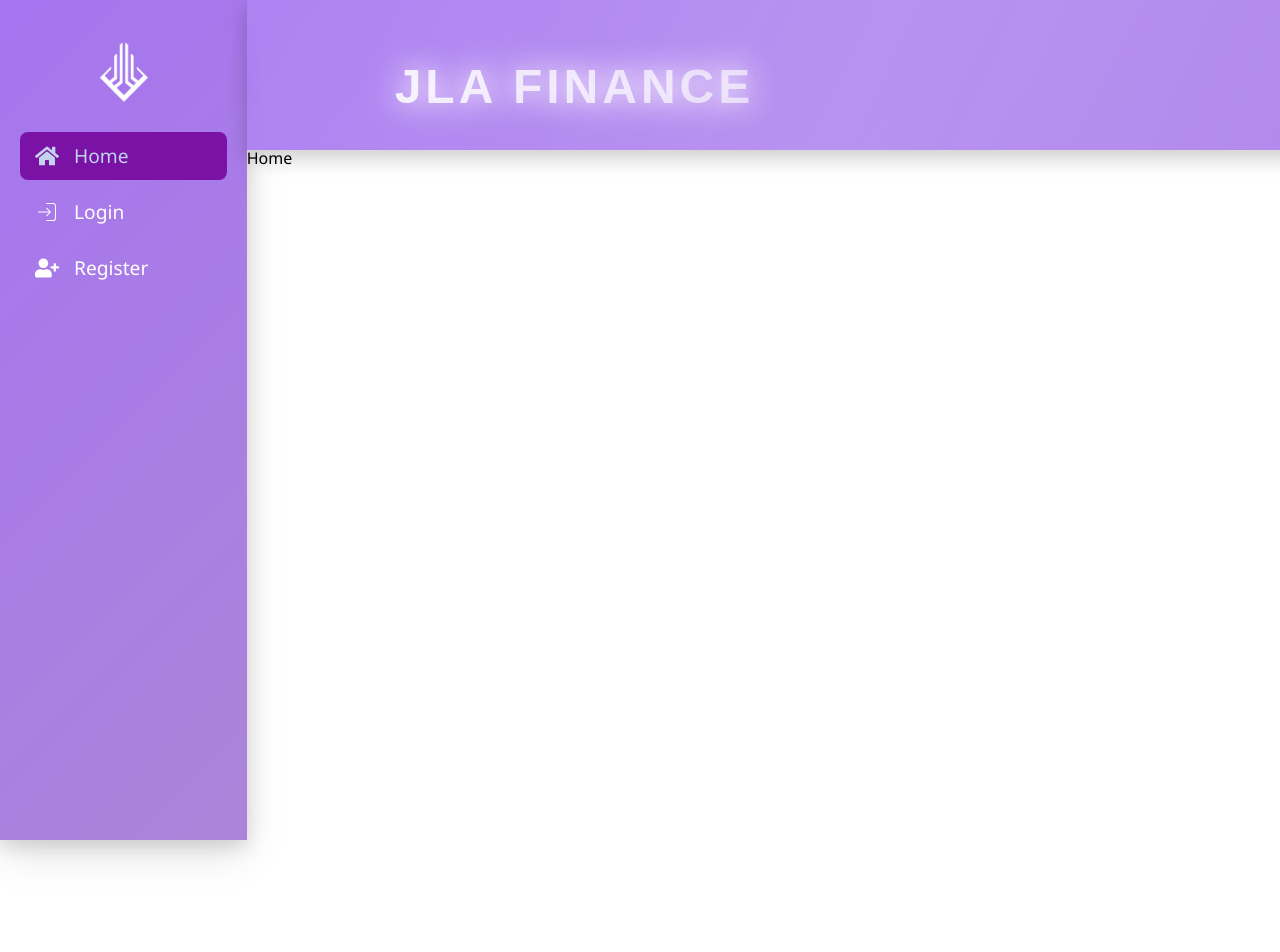
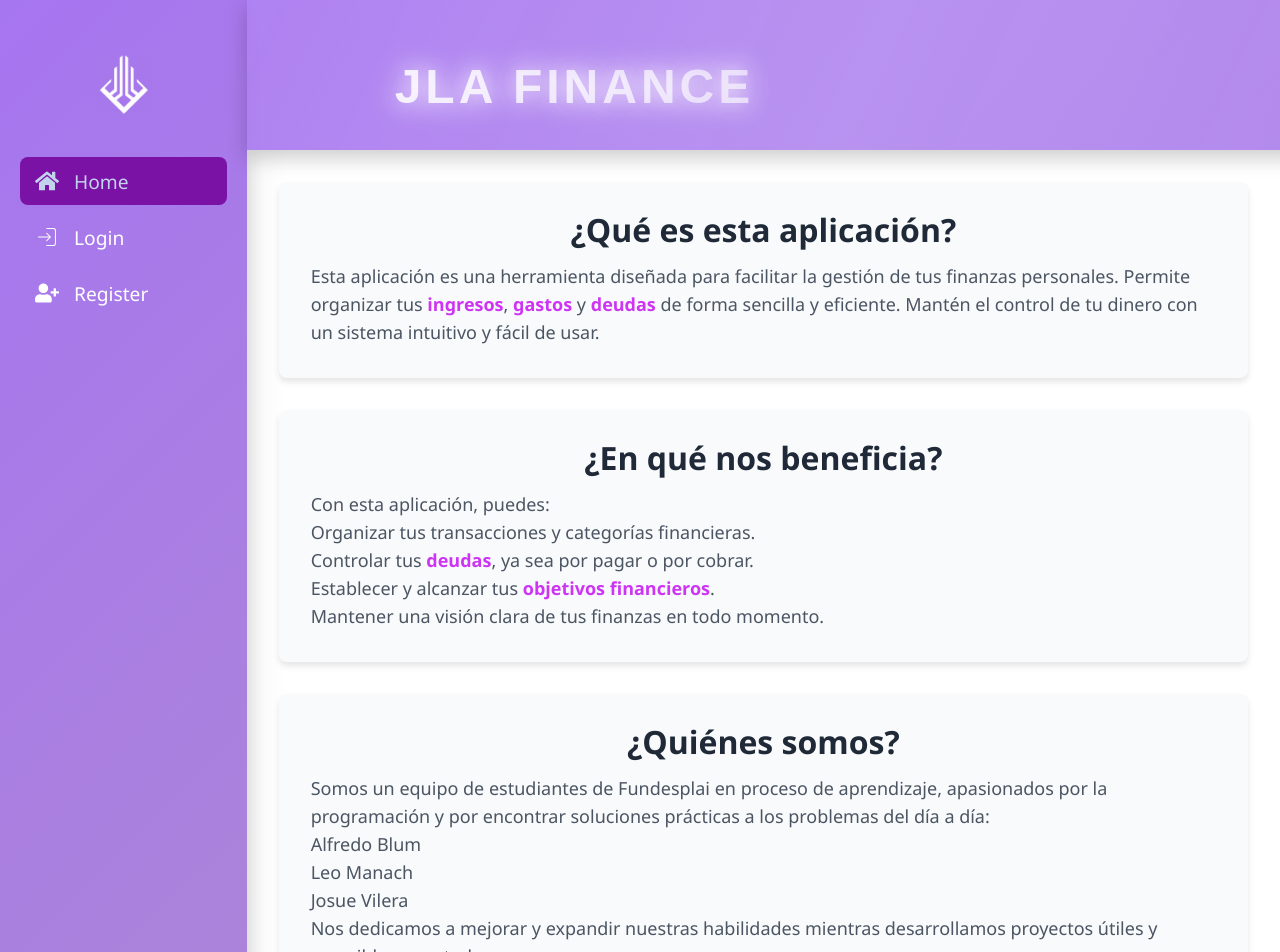
Before and after one commit to leo-knight98/My-finance, a React (Vite) app in the folder frontend/: page / in a window 1280 px wide. Shown: the top 952 px of the page. Before the commit the page ends 840 px from the top, so only its background shows below. Built offline with nearby package versions, Linux system fonts and the light colour scheme; no server answers.

Commit message:
home changes css

```diff
--- a/frontend/src/pages/dashboard/Dashboard.module.css
+++ b/frontend/src/pages/dashboard/Dashboard.module.css
@@ -27,6 +27,7 @@
 
 .card h3 {
     font-size: 1.25rem; /* Tamaño ajustado */
+    margin: 20px auto;
     margin-bottom: 0.8rem; /* Reducido */
     color: #333; /* Color más oscuro */
 }
--- /dev/null
+++ b/frontend/src/pages/home/Home.module.css
@@ -0,0 +1,55 @@
+.container {
+    display: flex;
+    flex-direction: column;
+    gap: 2rem;
+    padding: 2rem;
+    max-width: 1200px;
+    margin: 0 auto;
+  }
+
+  .section {
+    background-color: #f9fafb;
+    border-radius: 0.5rem;
+    box-shadow: 0 4px 6px rgba(0, 0, 0, 0.1);
+    padding: 2rem;
+    transform: translateY(20px);
+    opacity: 0;
+    animation: fadeIn 0.8s ease-out forwards;
+  }
+
+  .section:nth-child(1) {
+    animation-delay: 0.2s;
+  }
+
+  .section:nth-child(2) {
+    animation-delay: 0.4s;
+  }
+
+  .section:nth-child(3) {
+    animation-delay: 0.6s;
+  }
+
+  .sectionTitle {
+    font-size: 2rem;
+    font-weight: bold;
+    color: #1f2937;
+    margin-bottom: 1rem;
+  }
+
+  .sectionText {
+    font-size: 1.125rem;
+    line-height: 1.75rem;
+    color: #4b5563;
+  }
+
+  .sectionHighlight {
+    font-weight: bold;
+    color: #cd34f3;
+  }
+
+  @keyframes fadeIn {
+    to {
+      transform: translateY(0);
+      opacity: 1;
+    }
+  }
--- a/frontend/src/pages/home/Home.tsx
+++ b/frontend/src/pages/home/Home.tsx
@@ -1,7 +1,51 @@
-import React from 'react'
+import React from 'react';
+import styles from './Home.module.css';
 
 export default function Home() {
   return (
-    <div>Home</div>
-  )
+    <div className={styles.container}>
+      {/* Primera sección: De qué trata la aplicación */}
+      <section className={styles.section}>
+        <h2 className={styles.sectionTitle}>¿Qué es esta aplicación?</h2>
+        <p className={styles.sectionText}>
+          Esta aplicación es una herramienta diseñada para facilitar la gestión de tus finanzas personales.
+          Permite organizar tus <span className={styles.sectionHighlight}>ingresos</span>,
+          <span className={styles.sectionHighlight}> gastos</span> y
+          <span className={styles.sectionHighlight}> deudas </span> de forma sencilla y eficiente.
+          Mantén el control de tu dinero con un sistema intuitivo y fácil de usar.
+        </p>
+      </section>
+
+      {/* Segunda sección: En qué nos beneficia */}
+      <section className={styles.section}>
+        <h2 className={styles.sectionTitle}>¿En qué nos beneficia?</h2>
+        <p className={styles.sectionText}>
+          Con esta aplicación, puedes:
+        </p>
+        <ul className={styles.sectionText}>
+          <li>Organizar tus transacciones y categorías financieras.</li>
+          <li>Controlar tus <span className={styles.sectionHighlight}>deudas</span>, ya sea por pagar o por cobrar.</li>
+          <li>Establecer y alcanzar tus <span className={styles.sectionHighlight}>objetivos financieros</span>.</li>
+          <li>Mantener una visión clara de tus finanzas en todo momento.</li>
+        </ul>
+      </section>
+
+      {/* Tercera sección: Quiénes somos */}
+      <section className={styles.section}>
+        <h2 className={styles.sectionTitle}>¿Quiénes somos?</h2>
+        <p className={styles.sectionText}>
+          Somos un equipo de estudiantes de Fundesplai en proceso de aprendizaje,
+          apasionados por la programación y por encontrar soluciones prácticas a los problemas del día a día:
+        </p>
+        <ul className={styles.sectionText}>
+          <li>Alfredo Blum</li>
+          <li>Leo Manach</li>
+          <li>Josue Vilera</li>
+        </ul>
+        <p className={styles.sectionText}>
+          Nos dedicamos a mejorar y expandir nuestras habilidades mientras desarrollamos proyectos útiles y accesibles para todos.
+        </p>
+      </section>
+    </div>
+  );
 }
```
